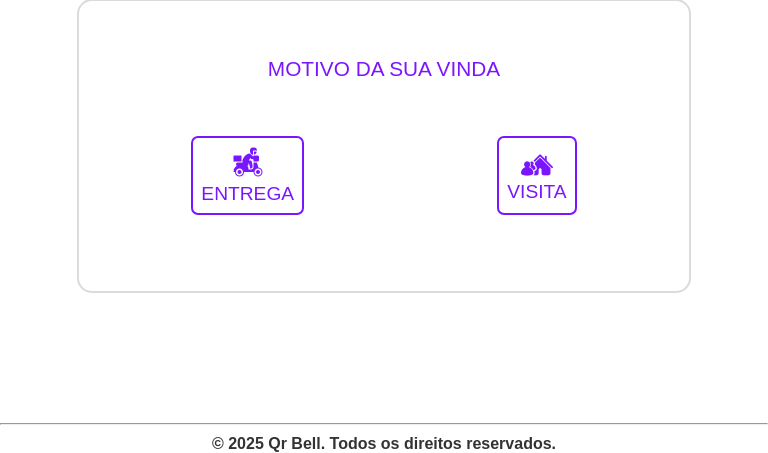
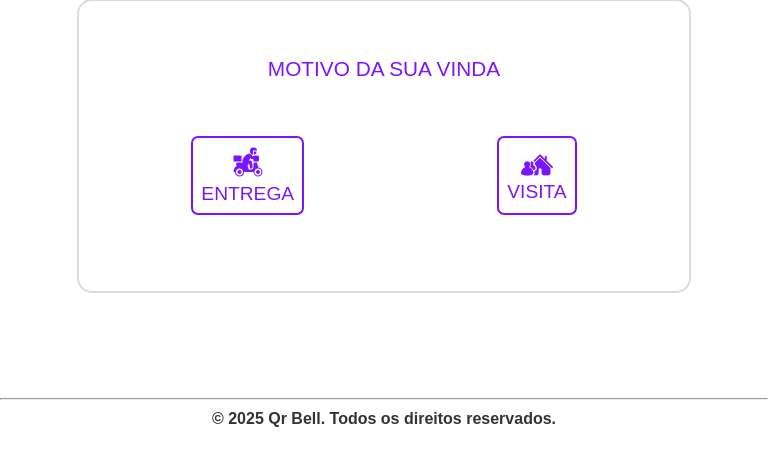
Before and after one commit to StartUP-Garotos/qrbell, a PHP site: page / in a window 768 px wide. Shown: the part 430-883 px from the top of the page. After the commit the page ends 857 px from the top, so only its background shows below. Run offline with PHP 8.4, Linux system fonts and the light colour scheme; some web fonts are replaced.

Commit message:
fix: arrumado media query

```diff
--- a/style/style.css
+++ b/style/style.css
@@ -216,4 +216,10 @@
         margin: 2rem auto;
         width: 100px;
     }
+
+    @media (min-width: 400px) {
+        footer {
+            margin-top: 105px;
+        }
+    }
 }
```
